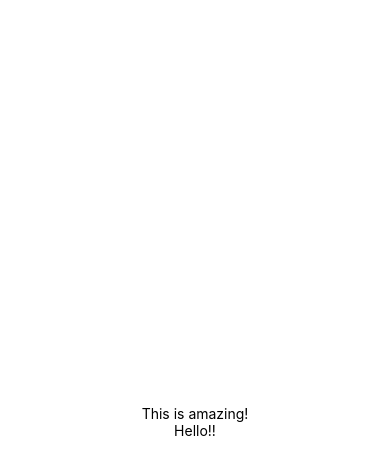
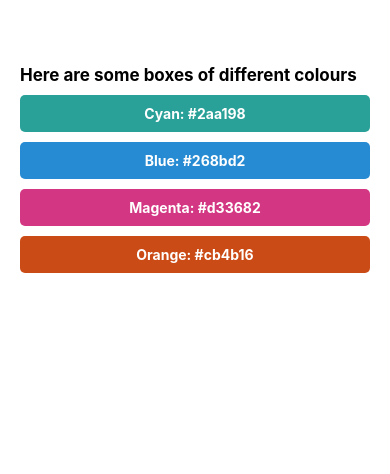
Before and after one commit to JosephSimmons/MyFirstApp, a React Native app: screen / in a window 390 px wide. Shown: the top 474 px of the page. Built offline with nearby package versions, Linux system fonts and the light colour scheme.

Commit message:
Styling exercise done, ColourBox component created

```diff
--- a/App.js
+++ b/App.js
@@ -1,22 +1,36 @@
-import { StatusBar } from 'expo-status-bar';
 import React from 'react';
-import { StyleSheet, Text, View } from 'react-native';
+import { Text, View, SafeAreaView, StyleSheet } from 'react-native';
+import ColourBox from './components/ColourBox';
 
-export default function App() {
+const App = () => {
   return (
-    <View style={styles.container}>
-      <Text>This is amazing!</Text>
-      <Text>Hello!!</Text>
-      <StatusBar style="auto" />
-    </View>
+    <SafeAreaView style={styles.safeAreaContainer}>
+      <View style={styles.header}>
+        <Text style={styles.boldtxt}>
+          Here are some boxes of different colours
+        </Text>
+      </View>
+      <ColourBox colourName="Cyan" hexCode="#2aa198" />
+      <ColourBox colourName="Blue" hexCode="#268bd2" />
+      <ColourBox colourName="Magenta" hexCode="#d33682" />
+      <ColourBox colourName="Orange" hexCode="#cb4b16" />
+    </SafeAreaView>
   );
-}
+};
 
 const styles = StyleSheet.create({
-  container: {
+  boldtxt: {
+    fontWeight: 'bold',
+    fontSize: 17,
+  },
+  header: {
+    marginVertical: 5,
+  },
+  safeAreaContainer: {
     flex: 1,
-    backgroundColor: '#fff',
-    alignItems: 'center',
-    justifyContent: 'center',
+    marginHorizontal: 20,
+    marginVertical: 60,
   },
 });
+
+export default App;
--- /dev/null
+++ b/components/ColourBox.js
@@ -0,0 +1,31 @@
+import React from 'react';
+import { View, Text, StyleSheet } from 'react-native';
+
+const ColourBox = ({ colourName, hexCode }) => {
+  const boxColour = {
+    backgroundColor: hexCode,
+  };
+  return (
+    <View style={[styles.container, boxColour]}>
+      <Text style={styles.whiteboldtxt}>
+        {colourName}: {hexCode}
+      </Text>
+    </View>
+  );
+};
+
+const styles = StyleSheet.create({
+  container: {
+    alignItems: 'center',
+    justifyContent: 'center',
+    padding: 10,
+    marginVertical: 5,
+    borderRadius: 5,
+  },
+  whiteboldtxt: {
+    color: 'white',
+    fontWeight: 'bold',
+  },
+});
+
+export default ColourBox;
```
